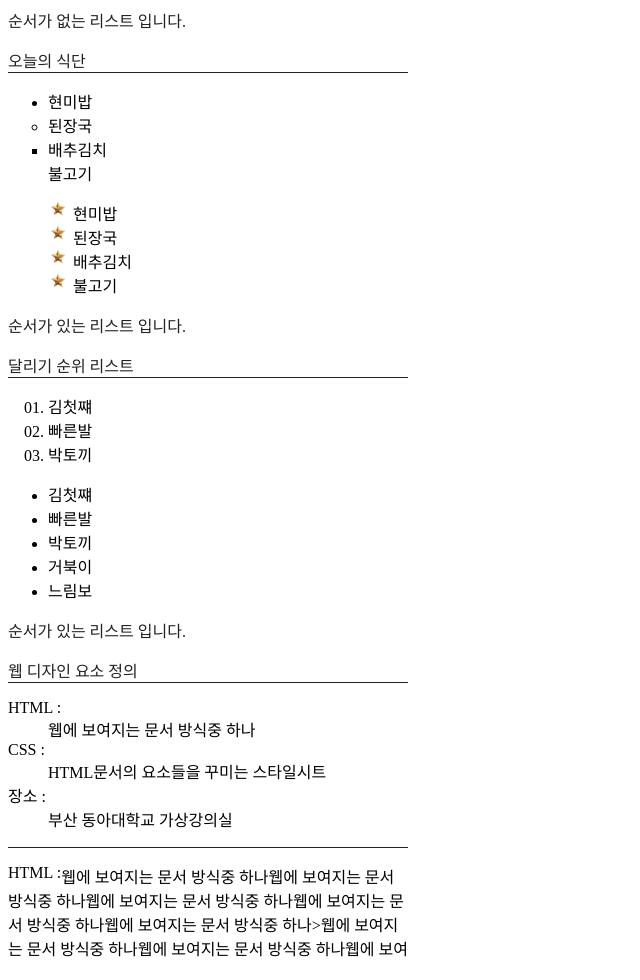
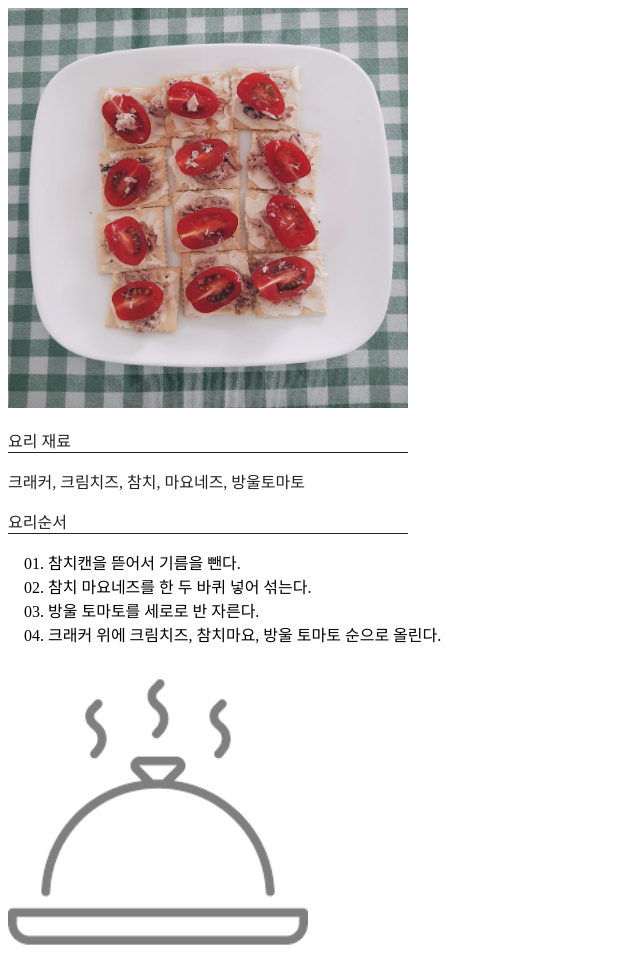
Before and after one commit to KimDaRae/list, a plain HTML site: page list.html in a window 1280 px wide. Shown: the part 81-1061 px from the top of the page, without its empty margins (0-640 px from the left). Drawn offline with Linux system fonts and the light colour scheme.

Commit message:
업그레이드
업 옵

```diff
--- a/list.CSS
+++ b/list.CSS
@@ -1,6 +1,7 @@
 P{
    color:#222;
     width: 400px;
+
 }
 
 .list_description {
@@ -8,59 +9,19 @@ P{
 }
 
 
-.dis_list{
-    list-style: disc;
-}
-.circle_list{
-    list-style: circle;
-}
-.square_list{
-    list-style: square;
-}
-.none_bullet{
-    list-style: none;
-}
-
-.img_list li{
-    list-style: none;
-    background: url(%EA%B8%88%EB%B3%84.jpg) no-repeat;
-    background-size: 20px;
-    padding: 0 0 0 25px
-}
-
-prize li{
-    list-style: none;
-}
-
-prize li:nth-child(100+1){
-    background: url("%EA%B8%88%EB%B3%84.jpg") no-repeat;
-    background-size: 20px;
-    padding: 0 0 1px 25px
-}
-prize li:nth-child(100+2){
-    background: url("%EC%9D%80%EB%B3%84.jpg") no-repeat;
-    background-size: 20px;
-    padding: 0 0 1px 25px
-}prize li:nth-child(100+3){
-    background: url("%EC%B4%88%EB%A1%9D%EB%B3%84.jpg") no-repeat;
-    background-size: 20px;
-    padding: 0 0 1px 25px
-}
 ol li{
     list-style: decimal-leading-zero;
 }
 
-
-.style_dl{
-    overflow: auto;
-    width: 400px;
-    height: 100px
+#star{
+    width: 300px;
+    opacity: 0.5;
 }
 
-.style_dl dt{
-    float: left;
+#star:hover{
+    opacity: 1;
 }
 
-.style_dl dd{
-    margin: 0 0 1em 0;
+.a href="list.html"{
+    list-style: none;
 }
--- a/list.html
+++ b/list.html
@@ -6,59 +6,25 @@
     <link rel="stylesheet" href="list.css">
     </head>
     <body>
-        <h1>리스트 디자인</h1>
-      <p>순서가 없는 리스트 입니다.</p>
-      <p class="list_description">오늘의 식단</p>
-      <ul>
-          <li class="dis_list">현미밥</li>
-          <li class="circle_list">된장국</li>
-          <li class="square_list">배추김치</li>
-          <li class="none_bullet">불고기</li>
-      </ul>
+        <h1>카나페</h1>
+         <img src="%EC%B9%B4%EB%82%98%ED%8E%98.jpg" width="400" height="400">
 
-        <ul class="img_list">
-          <li>현미밥</li>
-          <li>된장국</li>
-          <li>배추김치</li>
-          <li>불고기</li>
-      </ul>
 
-    <p>순서가 있는 리스트 입니다.</p>
+      <p class="list_description">요리 재료</p>
 
-        <p class="list_description">달리기 순위 리스트</p>
+
+    <p>크래커, 크림치즈, 참치, 마요네즈, 방울토마토</p>
+
+        <p class="list_description">요리순서
         <ol>
-        <li>김첫쨰</li>
-        <li>빠른발</li>
-        <li>박토끼</li>
+        <li>참치캔을 뜯어서 기름을 뺀다.</li>
+        <li>참치 마요네즈를  한 두 바퀴 넣어 섞는다.</li>
+        <li>방울 토마토를  세로로 반 자른다.</li>
+        <li>크래커 위에 크림치즈, 참치마요, 방울 토마토 순으로 올린다.</li>
       </ol>
+         <a href="index.html" target=_top><img id="star" src="%EC%9A%94%EB%A6%AC%EC%95%84%EC%9D%B4%EC%BD%98.png"></a>
 
-         <ul class="prize">
-           <li>김첫쨰</li>
-           <li>빠른발</li>
-            <li>박토끼</li>
-             <li>거북이</li>
-             <li>느림보</li>
-      </ul>
 
-    <p>순서가 있는 리스트 입니다.</p>
-      <p class="list_description">웹 디자인 요소 정의</p>
-      <dl>
-        <dt>HTML : </dt>
-        <dd>웹에 보여지는 문서 방식중 하나</dd>
-          <dt>CSS : </dt>
-        <dd>HTML문서의 요소들을 꾸미는 스타일시트</dd>
-          <dt>장소 :</dt>
-          <dd>부산 동아대학교 가상강의실 </dd>
-      </dl>
-         <p class="list_description"></p>
-         <p class="list_descrriptio"></p>
-        <dl class="style_dl">
-        <dt>HTML : </dt>
-        <dd>웹에 보여지는 문서 방식중 하나웹에 보여지는 문서 방식중 하나웹에 보여지는 문서 방식중 하나웹에 보여지는 문서 방식중 하나웹에 보여지는 문서 방식중 하나>웹에 보여지는 문서 방식중 하나웹에 보여지는 문서 방식중 하나웹에 보여지는 문서 방식중 하나웹에 보여지는 문서 방식중 하나웹에 보여지는 문서 방식중 하나</dd>
-          <dt>CSS : </dt>
-        <dd>HTML문서의 요소들을 꾸미는 스타일시트</dd>
-          <dt>장소 :</dt>
-        <dd>부산 동아대학교 가상강의실 </dd>
-      </dl>
+
     </body>
 </html>
```
Also changed, not shown: index.html (+15 -4 lines), link.css (+18 -0 lines), link.html (+23 -17 lines), 요리아이콘.png (added), 카나페.jpg (added), 팬케이크.jpg (added).
